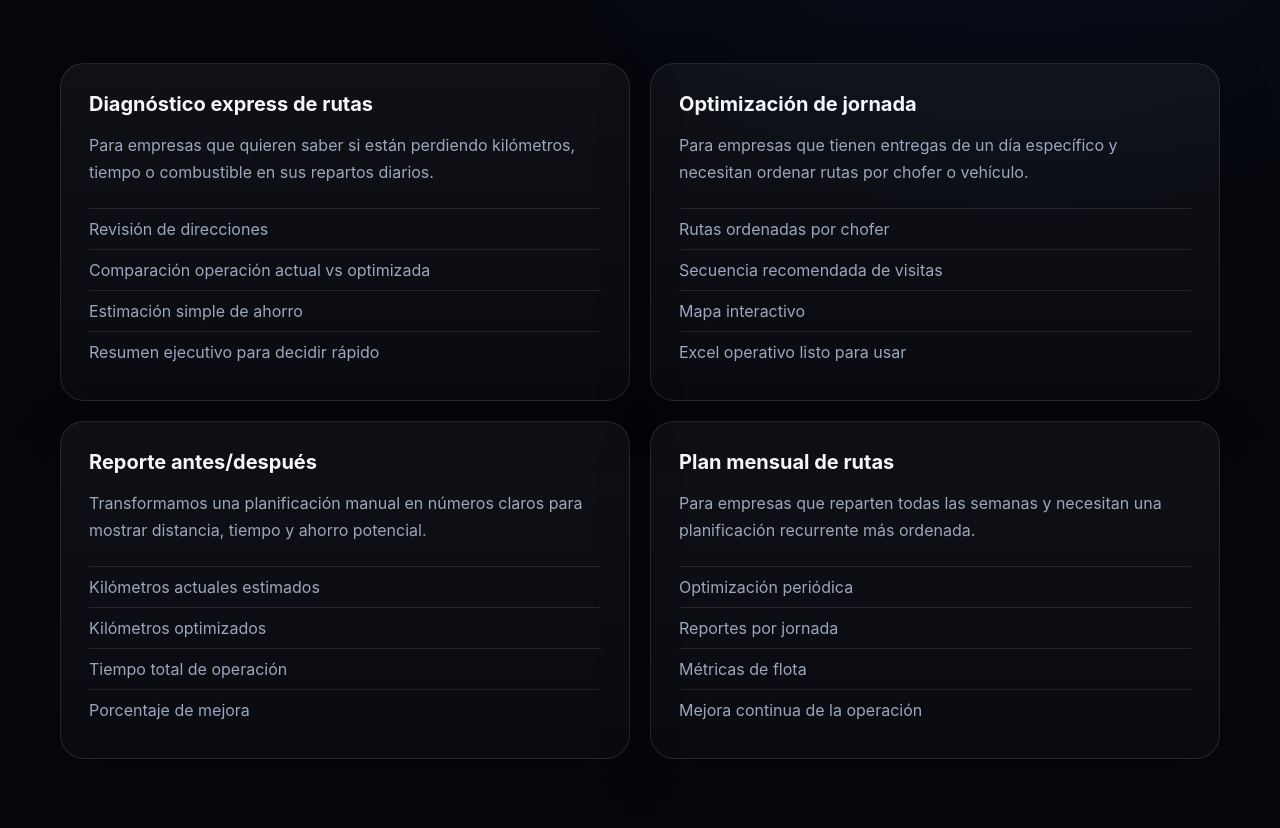
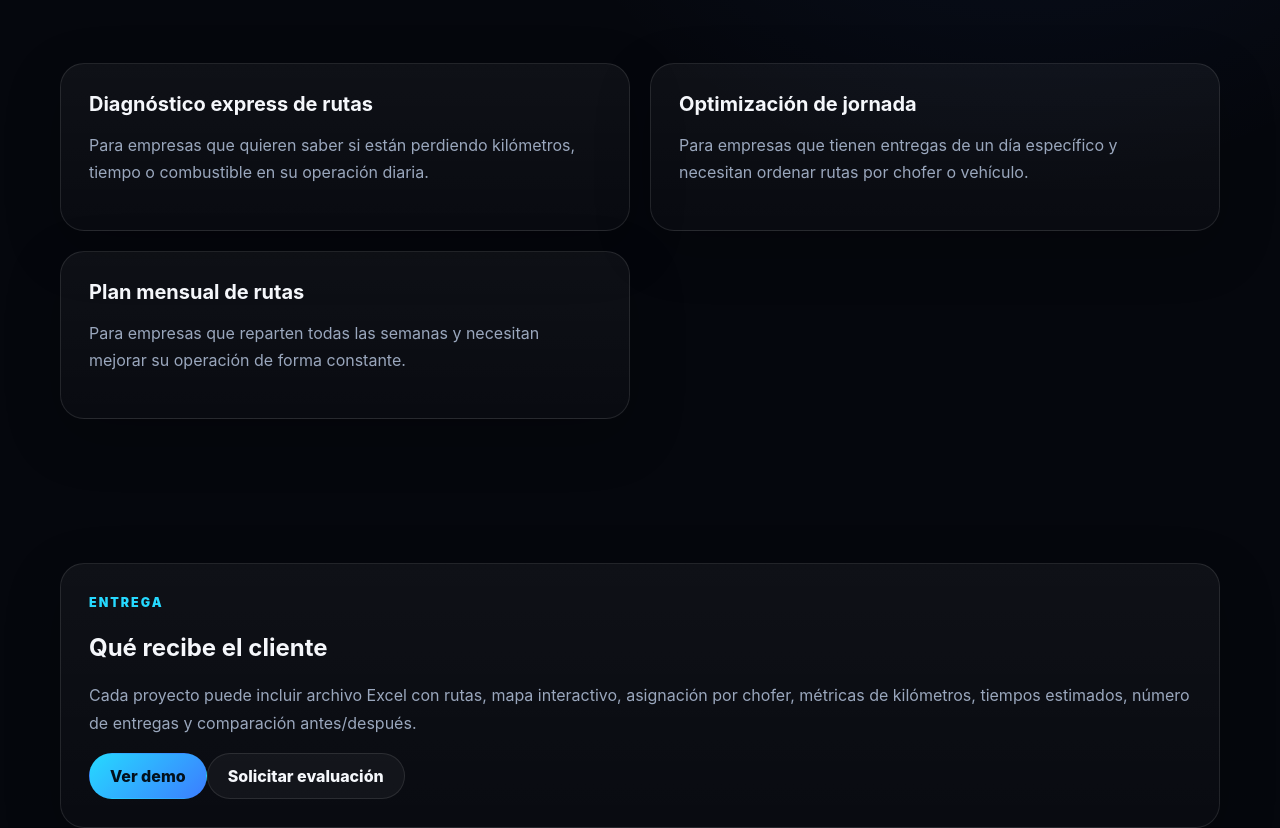
Before and after one commit to ktrnllopisa-pixel/navix-labs-next, a Next.js app: page /servicios in a window 1280 px wide. Shown: the part 540-1368 px from the top of the page. Built offline with nearby package versions, Linux system fonts and the light colour scheme.

Commit message:
Update services.js

```diff
--- a/data/services.js
+++ b/data/services.js
@@ -1,46 +1,44 @@
 export const services = [
   {
+    tag: "Entrada rápida",
     title: "Diagnóstico express de rutas",
     description:
-      "Para empresas que quieren saber si están perdiendo kilómetros, tiempo o combustible en sus repartos diarios.",
-    points: [
+      "Para empresas que quieren saber si están perdiendo kilómetros, tiempo o combustible en su operación diaria.",
+    bestFor:
+      "Ideal si hoy armas rutas a mano y quieres una primera evaluación clara.",
+    deliverables: [
       "Revisión de direcciones",
-      "Comparación operación actual vs optimizada",
-      "Estimación simple de ahorro",
-      "Resumen ejecutivo para decidir rápido",
+      "Estimación de kilómetros actuales",
+      "Escenario optimizado referencial",
+      "Resumen ejecutivo de mejora",
     ],
   },
   {
+    tag: "Más solicitado",
     title: "Optimización de jornada",
     description:
       "Para empresas que tienen entregas de un día específico y necesitan ordenar rutas por chofer o vehículo.",
-    points: [
+    bestFor:
+      "Ideal para repartos diarios, distribución local, fletes o visitas en terreno.",
+    deliverables: [
       "Rutas ordenadas por chofer",
       "Secuencia recomendada de visitas",
-      "Mapa interactivo",
       "Excel operativo listo para usar",
+      "Comparación antes/después",
     ],
   },
   {
-    title: "Reporte antes/después",
-    description:
-      "Transformamos una planificación manual en números claros para mostrar distancia, tiempo y ahorro potencial.",
-    points: [
-      "Kilómetros actuales estimados",
-      "Kilómetros optimizados",
-      "Tiempo total de operación",
-      "Porcentaje de mejora",
-    ],
-  },
-  {
+    tag: "Operación recurrente",
     title: "Plan mensual de rutas",
     description:
-      "Para empresas que reparten todas las semanas y necesitan una planificación recurrente más ordenada.",
-    points: [
+      "Para empresas que reparten todas las semanas y necesitan mejorar su operación de forma constante.",
+    bestFor:
+      "Ideal si tu empresa tiene rutas frecuentes y quiere medir mejoras mes a mes.",
+    deliverables: [
       "Optimización periódica",
       "Reportes por jornada",
       "Métricas de flota",
-      "Mejora continua de la operación",
+      "Seguimiento de ahorro operativo",
     ],
   },
 ];
```
